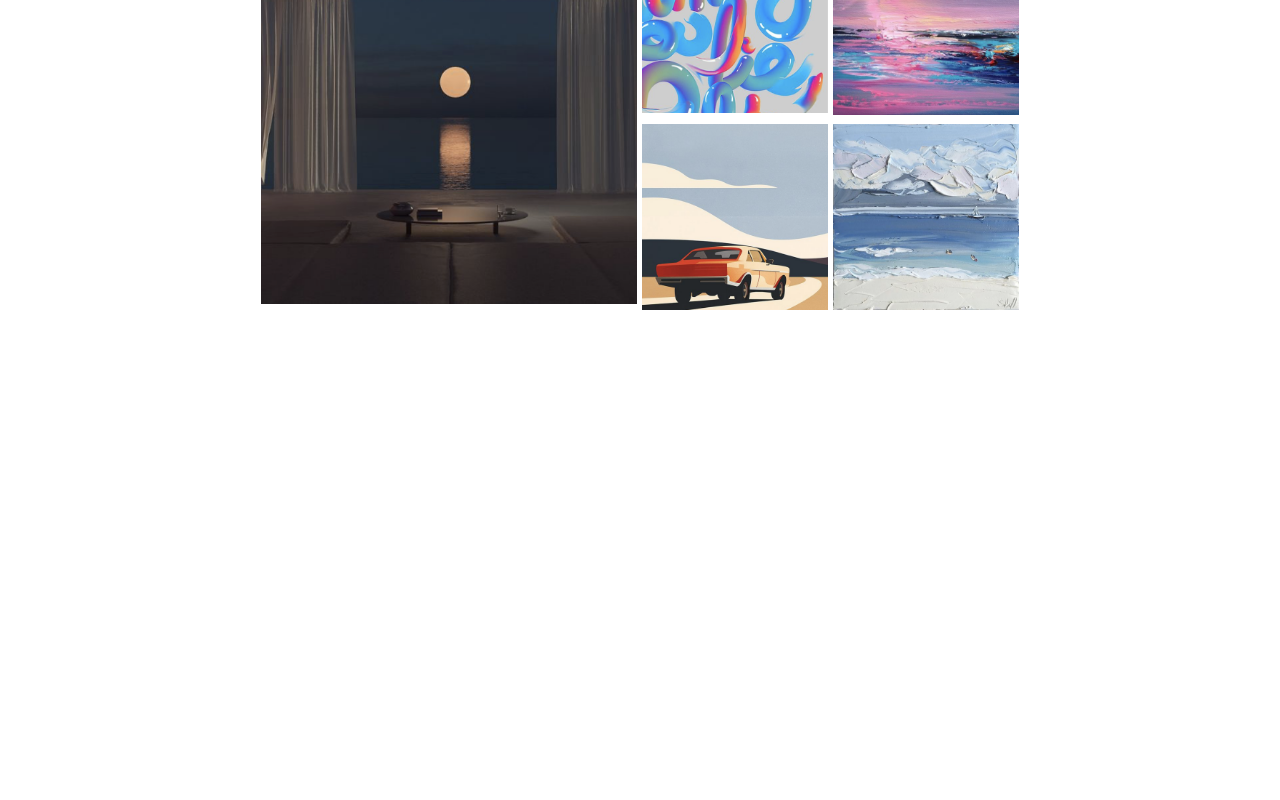
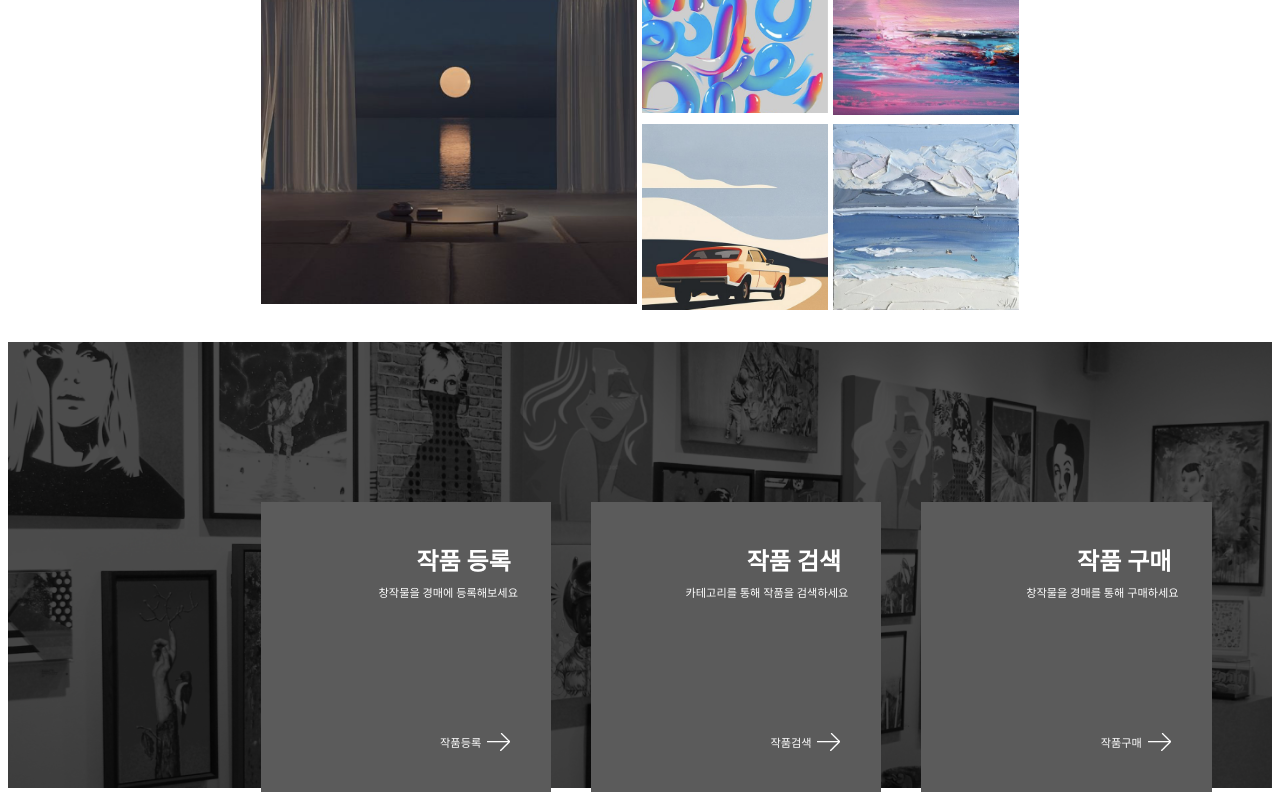
Before and after one commit to JNU-econovation/CSRS, a React (Create React App) app in the folder frontend/: page /main in a window 1280 px wide. Shown: the part 865-1665 px from the top of the page. Before the commit the page ends 1185 px from the top, so only its background shows below. Built offline with nearby package versions, Linux system fonts and the light colour scheme; the HTML template or start-up script is replaced by a standard one; a web font is replaced by a local one.

Commit message:
feat: UI-MainPage LinkContainer 추가

```diff
--- a/frontend/src/assets/img/index.js
+++ b/frontend/src/assets/img/index.js
@@ -6,6 +6,7 @@ import NavSearch from './NavSearch.png';
 import NavShoppingList from './NavShoppingList.png';
 import LogoOnlyImage from './logo_not_text.png';
 import MAIN_ANCHOR from './mainanchorimg.png';
+import ARROW_RIGHT from './right-arrow.png';
 
 import COLLAGES from './collages.png';
 import GRAPHICDESIGN from './graphicdesign.png';
@@ -26,7 +27,8 @@ export const img = {
   NavSearch,
   NavShoppingList,
   LogoOnlyImage,
-  MAIN_ANCHOR
+  MAIN_ANCHOR,
+  ARROW_RIGHT
 };
 
 export const CATEGORY_IMG = {
--- a/frontend/src/components/atoms/Img/style.js
+++ b/frontend/src/components/atoms/Img/style.js
@@ -4,7 +4,7 @@ export const Img = styled.img`
   width: ${(props) => props.width || 'inherit'};
   height: inherit;
   object-fit: inherit;
-  cursor: pointer;
+  cursor: inherit;
   filter: ${(props) => props.filter};
   color: white;
 `;
--- a/frontend/src/components/molecules/MainLinkContainer/index.jsx
+++ b/frontend/src/components/molecules/MainLinkContainer/index.jsx
@@ -2,19 +2,22 @@ import React from 'react';
 import Img from 'components/atoms/Img';
 
 import * as Styled from './style';
+import { img } from 'assets/img';
 
 function MainLinkContainer({ title, subtitle, alt, to, link }) {
   return (
+    <Styled.RectangleContainer>
       <Styled.BlackContainer>
         <div>
-        <Styled.Title>{title}</Styled.Title>
+          <Styled.Title bold>{title}</Styled.Title>
           <Styled.SubTitle>{subtitle}</Styled.SubTitle>
         </div>
         <Styled.Button to={to}>
           <Styled.SubTitle>{link}</Styled.SubTitle>
-        <Img width={'23px'} alt={alt} src={'assets/img/arrow-right.svg'} />
+          <Img width={'23px'} alt={alt} src={img.ARROW_RIGHT} />
         </Styled.Button>
       </Styled.BlackContainer>
+    </Styled.RectangleContainer>
   );
 }
 
--- a/frontend/src/components/molecules/MainLinkContainer/style.js
+++ b/frontend/src/components/molecules/MainLinkContainer/style.js
@@ -14,11 +14,25 @@ export const Button = styled(Btn)`
   width: max(${(props) => props.width || '100%'}, 20px);
   font-size: 0.9em;
   position: relative;
+  @media screen and (max-width: 768px) {
+    font-size: 0.6em;
+  }
+`;
+
+export const RectangleContainer = styled.div`
+  width: 33%;
+  position: relative;
+  :after {
+    content: '';
+    display: block;
+    padding-bottom: 100%;
+  }
 `;
 
 export const BlackContainer = styled.div`
-  width: 20rem;
-  height: 20rem;
+  position: absolute;
+  width: 100%;
+  height: 100%;
   background-color: #5b5b5b;
   display: flex;
   padding: 33px;
@@ -28,13 +42,19 @@ export const BlackContainer = styled.div`
 `;
 
 export const Title = styled(Text)`
-  font-size: 2rem;
+  font-size: 1.5rem;
   color: white;
   text-align: right;
   margin: 0.3em;
+  @media screen and (max-width: 1000px) {
+    font-size: 1rem;
+  }
 `;
 
 export const SubTitle = styled(Text)`
   color: white;
-  font-size: 1.125em;
+  font-size: 0.7rem;
+  @media screen and (max-width: 1000px) {
+    font-size: 0.7rem;
+  }
 `;
--- /dev/null
+++ b/frontend/src/components/organisms/MainLink/index.jsx
@@ -0,0 +1,39 @@
+import React from 'react';
+
+import * as Styled from './style';
+import Img from 'components/atoms/Img';
+import MainLinkContainer from 'components/molecules/MainLinkContainer';
+import { img } from 'assets/img';
+
+function MainLink() {
+  return (
+    <Styled.Background>
+      <Img filter={'brightness(0.3)'} alt={'배경'} src={img.MAIN_ANCHOR}></Img>
+      <Styled.LinkContainer>
+        <MainLinkContainer
+          title={'작품 등록'}
+          subtitle={'창작물을 경매에 등록해보세요'}
+          alt={'작품등록'}
+          to={'/register'}
+          link={'작품등록'}
+        />
+        <MainLinkContainer
+          title={'작품 검색'}
+          subtitle={'카테고리를 통해 작품을 검색하세요'}
+          alt={'작품검색'}
+          to={'/art/new'}
+          link={'작품검색'}
+        />
+        <MainLinkContainer
+          title={'작품 구매'}
+          subtitle={'창작물을 경매를 통해 구매하세요'}
+          alt={'작품구매'}
+          to={'/register'}
+          link={'작품구매'}
+        />
+      </Styled.LinkContainer>
+    </Styled.Background>
+  );
+}
+
+export default MainLink;
--- /dev/null
+++ b/frontend/src/components/organisms/MainLink/style.js
@@ -0,0 +1,20 @@
+import styled from 'styled-components';
+
+import Img from 'components/atoms/Img';
+
+export const Background = styled.div`
+  position: relative;
+  width: 100%;
+  min-width: 940px;
+`;
+
+export const LinkContainer = styled.div`
+  display: flex;
+  width: 70%;
+  align-items: center;
+  gap: 12%;
+  position: absolute;
+  margin-right: 10%;
+  right: 0px;
+  top: 10rem;
+`;
--- a/frontend/src/pages/BasedTemplate/templates/style.js
+++ b/frontend/src/pages/BasedTemplate/templates/style.js
@@ -8,6 +8,8 @@ export const ChildrenWrapper = styled.div`
   ${commonStyle}
   display:flex;
   justify-content: center;
+  align-items: center;
+  flex-direction: column;
   padding: 0;
   min-width: 800px;
   min-height: 88vh;
--- a/frontend/src/pages/Main/index.jsx
+++ b/frontend/src/pages/Main/index.jsx
@@ -2,9 +2,15 @@ import React from 'react';
 import MainTemplate from './template';
 
 import CategoryGrid from 'components/organisms/CategoryGrid';
+import MainLink from 'components/organisms/MainLink';
 
 function Main() {
-  return <MainTemplate categories={<CategoryGrid />}></MainTemplate>;
+  return (
+    <MainTemplate
+      categories={<CategoryGrid />}
+      links={<MainLink />}
+    ></MainTemplate>
+  );
 }
 
 export default Main;
--- a/frontend/src/pages/Main/template/index.jsx
+++ b/frontend/src/pages/Main/template/index.jsx
@@ -3,7 +3,7 @@ import React from 'react';
 import BasedTemplate from 'pages/BasedTemplate/templates';
 import * as S from './style';
 
-function MainTemplate({ categories }) {
+function MainTemplate({ categories, links }) {
   return (
     <BasedTemplate>
       <S.CategoryGridContainer>
@@ -14,6 +14,7 @@ function MainTemplate({ categories }) {
         </S.GuideTextContainer>
         {categories}
       </S.CategoryGridContainer>
+      <S.LinkContainer>{links}</S.LinkContainer>
     </BasedTemplate>
   );
 }
--- a/frontend/src/pages/Main/template/style.js
+++ b/frontend/src/pages/Main/template/style.js
@@ -26,3 +26,8 @@ export const GuideSubTitle = styled(Text)`
   font-size: 1.375rem;
   color: #494949;
 `;
+
+export const LinkContainer = styled.div`
+  width: 100%;
+  margin-top: 30px;
+`;
```
Also changed, not shown: frontend/src/assets/img/right-arrow.png (added), 1 other file (tests, documents, lock files or other folders). Lines whose indentation alone changed are shown as unchanged.
